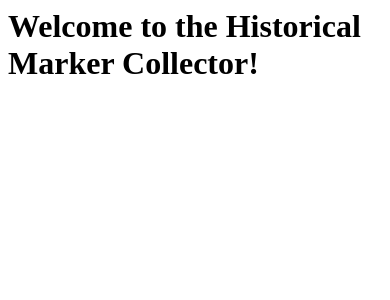
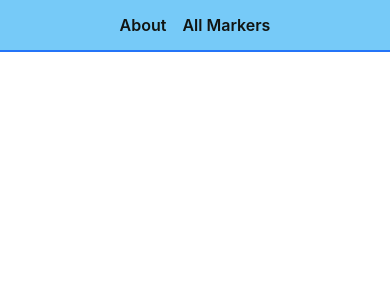
Before and after one commit to Gitty398/django-crud-app-lab, a Django app: page / in a window 390 px wide. Shown: the top 300 px of the page. Run offline with Django 5.2, Linux system fonts and the light colour scheme.

Commit message:
created home.html with some css

```diff
--- /dev/null
+++ b/main_app/static/css/home.css
@@ -0,0 +1,86 @@
+main {
+  display: flex;
+  align-items: center;
+  justify-content: center;
+  flex-wrap: wrap;
+  height: 100%;
+}
+
+main > section {
+  width: 100%;
+  padding: 10px 8px;
+  display: flex;
+  align-items: center;
+  justify-content: center;
+  flex-direction: column;
+}
+
+.header-logo-container {
+  display: none;
+}
+
+.logo-container {
+  max-width: 375px;
+}
+
+.cat-container {
+  width: 80%;
+}
+
+.login {
+  display: flex;
+  flex-direction: column;
+  justify-content: center;
+  align-items: center;
+  width: 80%;
+}
+
+.login h1 {
+  font-size: clamp(3.2rem, 3vw, 4.8rem);
+  margin: 10px 0;
+}
+
+.login > p {
+  display: flex;
+  flex-direction: column;
+  width: 100%;
+  margin: 14px 0 0px;
+}
+
+.login label {
+  font-size: var(--font-reg);
+  margin-bottom: 6px;
+}
+
+.login input {
+  font-size: var(--font-l);
+  padding: 2px 4px;
+}
+
+.login .btn {
+  align-self: flex-end;
+  margin-right: 0;
+  margin-top: 16px;
+}
+
+@media only screen and (min-width: 768px) {
+  main {
+    justify-content: space-around;
+  }
+
+  main > section {
+    width: 40%;
+  }
+
+  .login {
+    border: var(--borders);
+    padding: 20px;
+    border-radius: var(--card-border-radius);
+    box-shadow: var(--card-box-shadow);
+    width: 100%;
+  }
+
+  .logo-container {
+    max-width: 520px;
+  }
+}
--- a/main_app/templates/base.html
+++ b/main_app/templates/base.html
@@ -22,6 +22,7 @@
       <nav>
         <ul>
           <li><a href="/about">About</a></li>
+          <li><a href="/markers">All Markers</a></li>
         </ul>
       </nav>
     </header>
--- /dev/null
+++ b/main_app/templates/home.html
@@ -0,0 +1,22 @@
+
+{% extends 'base.html' %} {% load static %} {% block head %}
+<link
+  rel="stylesheet"
+  href="{% static 'css/home.css' %}"
+/>
+{% endblock %} {% block content %}
+
+<section class="logo-container">
+  <div class="marker-container">
+    <img
+      {% comment %} src="{% static 'images/splash.svg' %}"
+      alt="The Cat Collector Cat" {% endcomment %}
+    />
+  </div>
+  <img
+    {% comment %} src="{% static 'images/logotype.svg' %}"
+    alt="Text reads: Cat Collector" {% endcomment %}
+  />
+</section>
+
+{% endblock %}
--- a/main_app/urls.py
+++ b/main_app/urls.py
@@ -3,5 +3,10 @@ from . import views
 
 urlpatterns = [
     path('', views.home, name='home'),
-    path('about/', views.about, name='about')
+    path('about/', views.about, name='about'),
+    path('markers/', views.marker_index, name='marker-index'),
+    # path('detail/', views.detail, name='detail'),
+    # path('create/', views.create, name='create'),
+    # path('update/', views.update, name='update'),
+    # path('delete/', views.delete, name='delete'),
 ]
--- a/main_app/views.py
+++ b/main_app/views.py
@@ -1,8 +1,22 @@
 from django.shortcuts import render
-from django.http import HttpResponse
+
+class Marker:
+    def __init__(self, location):
+        self.location = location
+
+markers = [
+    Marker('White Plains'),
+    Marker('Lexington'),
+    Marker('Concord'),
+    Marker('Brooklyn'),
+]
+
 
 def home(request):
-    return HttpResponse('<h1>Welcome to the Historical Marker Collector!</h1>')
+    return render(request, 'home.html')
 
 def about(request):
     return render(request, 'about.html')
+
+def marker_index(request):
+    return render(request, 'markers/index.html', {'markers': markers})
```
Also changed, not shown: main_app/static/css/markers/marker-index.css (added, +38 -0 lines), main_app/templates/markers/index.html (added, +50 -0 lines).
